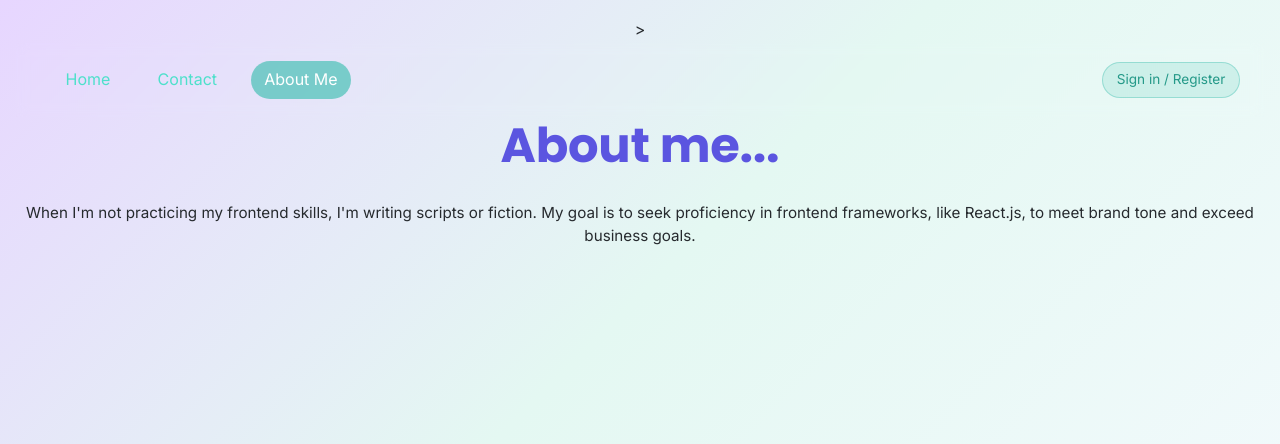
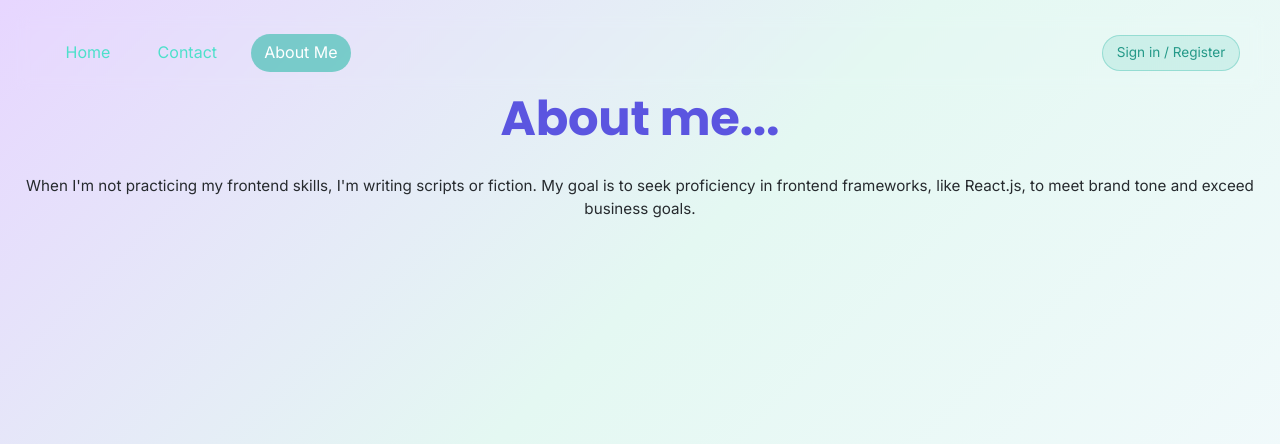
Before and after one commit to tstyer/portfolio-website, a Django app: page /about/ in a window 1280 px wide. Shown: the top 444 px of the page. Run offline with Django 4.2, Linux system fonts and the light colour scheme; some libraries are stand-ins or nearby versions.

Commit message:
fix (html): stray >

```diff
--- a/portfolio/main/templates/about.html
+++ b/portfolio/main/templates/about.html
@@ -24,7 +24,7 @@
     <link rel="stylesheet" href="{% static 'css/main.css' %}"/>
 
     <!--fav icon-->
-    <link rel="icon" type="png" href="../../media/images/new_icon.png">>
+    <link rel="icon" type="png" href="../../media/images/new_icon.png">
   </head>
 
   <body class="wrapper">
```
